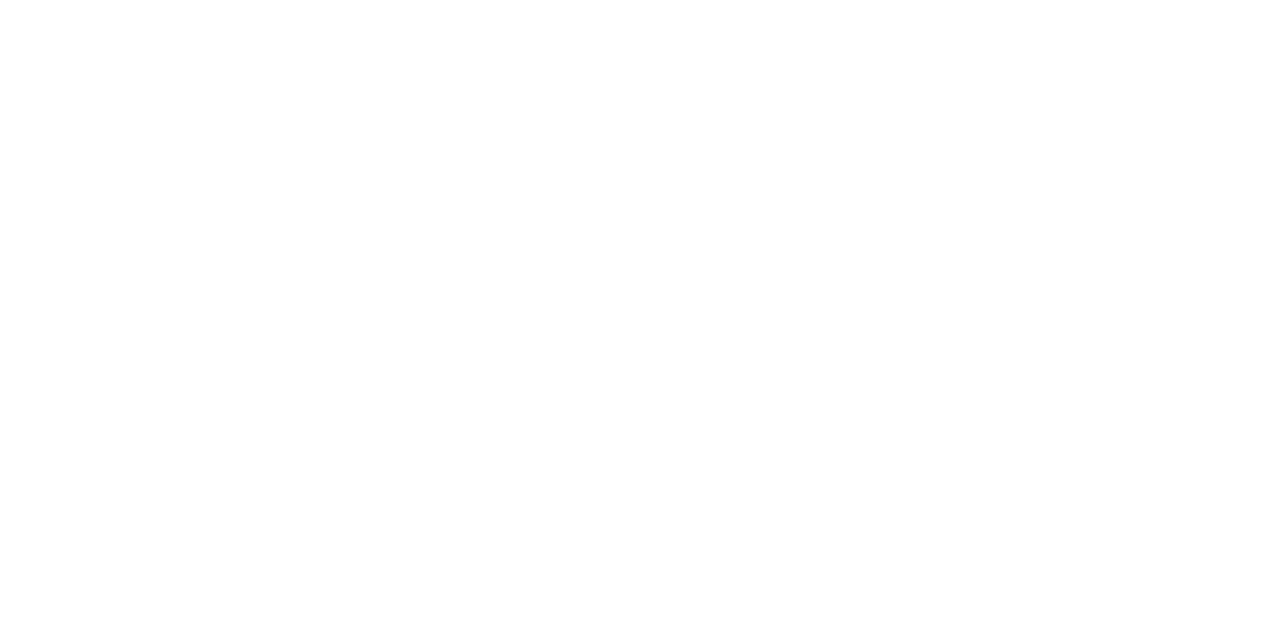
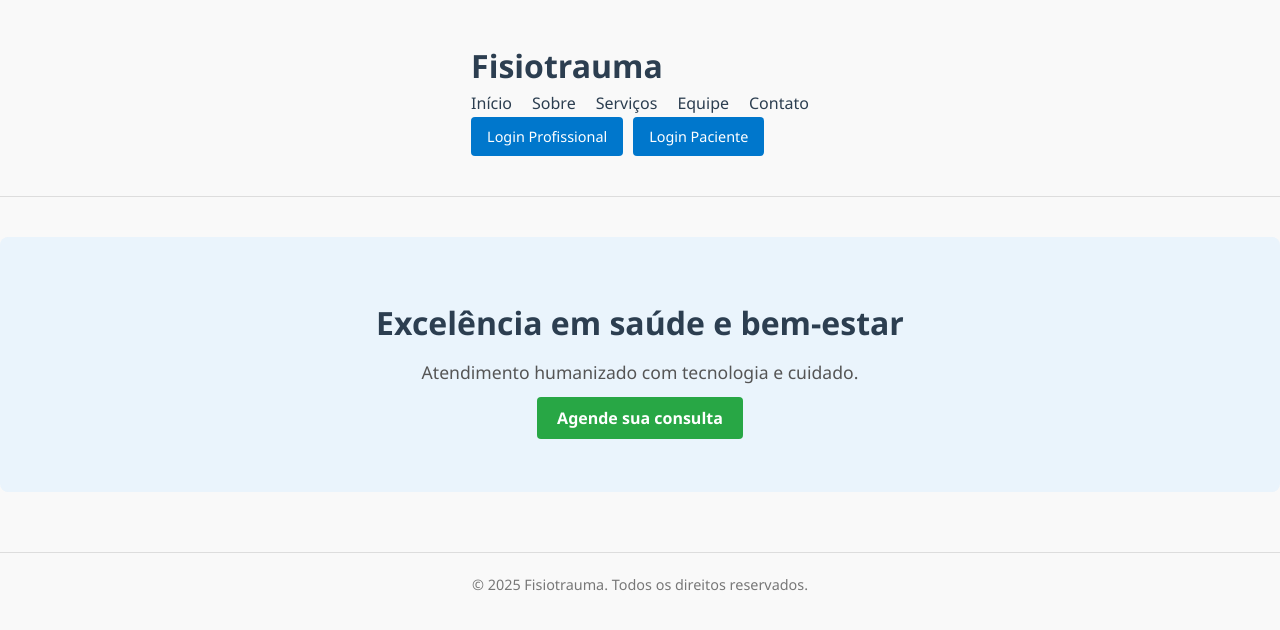
Before and after one commit to Fisiotrauma-rs/site-da-Fisiotrauma, a plain HTML site: page index.html in a window 1280 px wide. Drawn offline with Linux system fonts and the light colour scheme; files that its build step writes are made by us from their sources.

Commit message:
Adiciona index.html e style.css com estrutura inicial

```diff
--- a/index.html
+++ b/index.html
@@ -1,2 +1,41 @@
-<!-- index.html -->
-<html><head><title>Fisiotrauma</title></head><body></body></html>
+<!DOCTYPE html>
+<html lang="pt-BR">
+<head>
+  <meta charset="UTF-8" />
+  <meta name="viewport" content="width=device-width, initial-scale=1.0" />
+  <title>Fisiotrauma | Clínica de Saúde</title>
+  <link rel="stylesheet" href="css/style.css" />
+</head>
+<body>
+  <header>
+    <div class="container">
+      <h1 class="logo">Fisiotrauma</h1>
+      <nav>
+        <ul class="menu">
+          <li><a href="#">Início</a></li>
+          <li><a href="#">Sobre</a></li>
+          <li><a href="#">Serviços</a></li>
+          <li><a href="#">Equipe</a></li>
+          <li><a href="#">Contato</a></li>
+        </ul>
+      </nav>
+      <div class="login-buttons">
+        <a href="login/profissional.html" class="btn-login">Login Profissional</a>
+        <a href="login/paciente.html" class="btn-login">Login Paciente</a>
+      </div>
+    </div>
+  </header>
+
+  <main>
+    <section class="hero">
+      <h2>Excelência em saúde e bem-estar</h2>
+      <p>Atendimento humanizado com tecnologia e cuidado.</p>
+      <a href="#" class="btn-agendar">Agende sua consulta</a>
+    </section>
+  </main>
+
+  <footer>
+    <p>&copy; 2025 Fisiotrauma. Todos os direitos reservados.</p>
+  </footer>
+</body>
+</html>
--- /dev/null
+++ b/style.css
@@ -0,0 +1,113 @@
+/* css/style.css */
+
+* {
+  margin: 0;
+  padding: 0;
+  box-sizing: border-box;
+}
+
+body {
+  font-family: 'Segoe UI', Tahoma, Geneva, Verdana, sans-serif;
+  background-color: #f9f9f9;
+  color: #333;
+  line-height: 1.6;
+}
+
+.container {
+  max-width: 1200px;
+  margin: 0 auto;
+  padding: 20px;
+}
+
+header {
+  display: flex;
+  justify-content: space-between;
+  align-items: center;
+  padding: 20px 0;
+  border-bottom: 1px solid #ddd;
+}
+
+.logo {
+  font-size: 2rem;
+  font-weight: bold;
+  color: #2c3e50;
+}
+
+.menu {
+  list-style: none;
+  display: flex;
+  gap: 20px;
+}
+
+.menu li a {
+  text-decoration: none;
+  color: #2c3e50;
+  font-weight: 500;
+  transition: color 0.3s ease;
+}
+
+.menu li a:hover {
+  color: #0077cc;
+}
+
+.login-buttons {
+  display: flex;
+  gap: 10px;
+}
+
+.btn-login {
+  padding: 8px 16px;
+  background-color: #0077cc;
+  color: #fff;
+  text-decoration: none;
+  border-radius: 4px;
+  font-size: 0.9rem;
+  transition: background-color 0.3s ease;
+}
+
+.btn-login:hover {
+  background-color: #005fa3;
+}
+
+.hero {
+  text-align: center;
+  padding: 60px 20px;
+  background-color: #eaf4fc;
+  border-radius: 8px;
+  margin-top: 40px;
+}
+
+.hero h2 {
+  font-size: 2rem;
+  margin-bottom: 10px;
+  color: #2c3e50;
+}
+
+.hero p {
+  font-size: 1.1rem;
+  margin-bottom: 20px;
+  color: #555;
+}
+
+.btn-agendar {
+  padding: 10px 20px;
+  background-color: #28a745;
+  color: #fff;
+  text-decoration: none;
+  border-radius: 4px;
+  font-weight: bold;
+  transition: background-color 0.3s ease;
+}
+
+.btn-agendar:hover {
+  background-color: #218838;
+}
+
+footer {
+  text-align: center;
+  padding: 20px;
+  margin-top: 60px;
+  font-size: 0.9rem;
+  color: #777;
+  border-top: 1px solid #ddd;
+}
```
